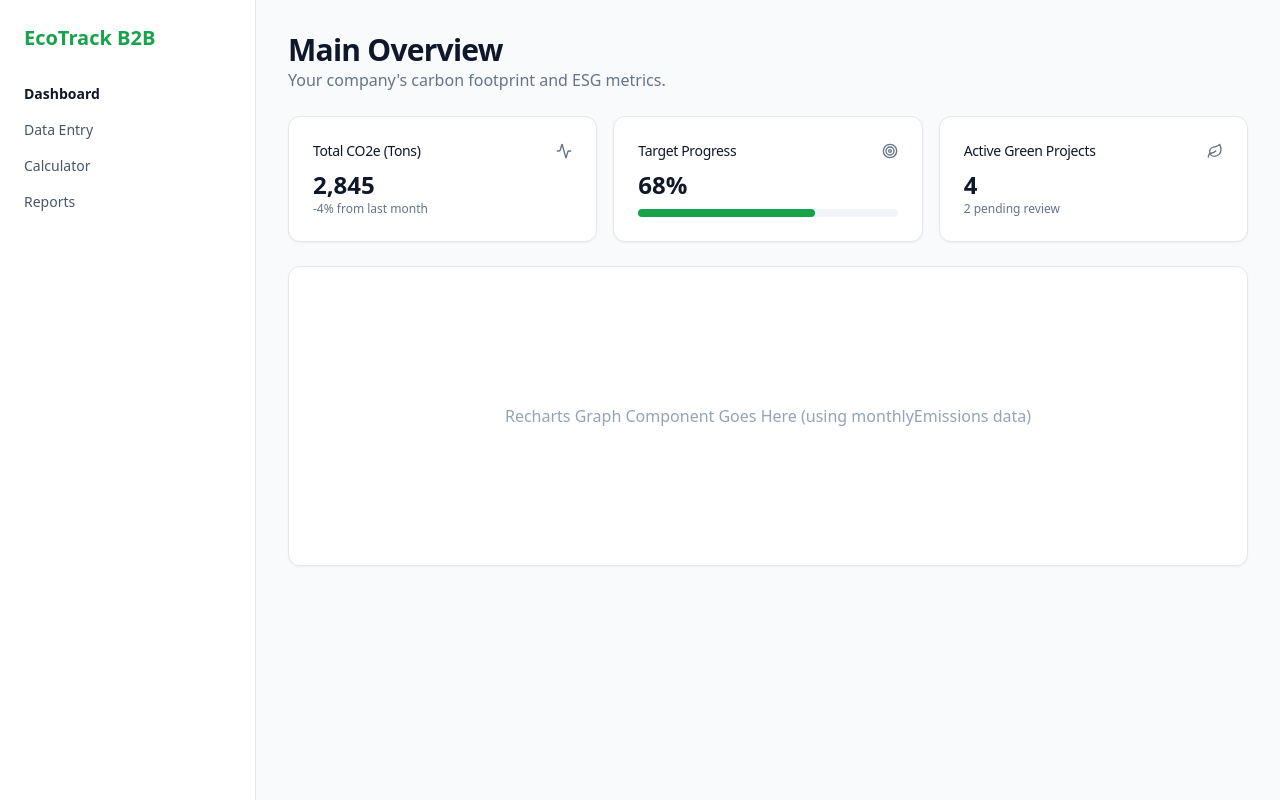
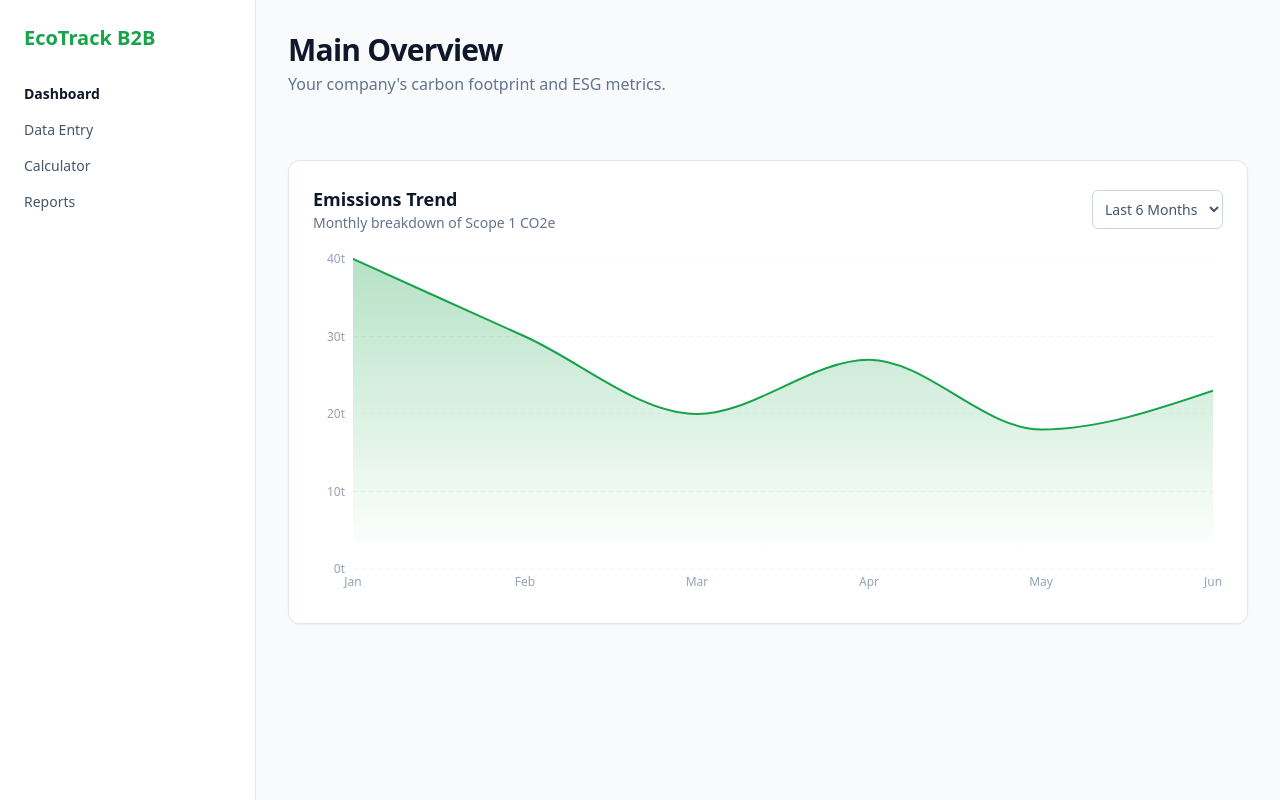
Before and after one commit to Naruto7H/EGSTRACKER, a Next.js app: page / in a window 1280 px wide. Built offline with nearby package versions, Linux system fonts and the light colour scheme.

Commit message:
Enhance Dashboard with Emissions Chart and styles
Updated the Dashboard component to include an interactive emissions chart and improved layout styles.

```diff
--- a/src/app/(dashboard)/page.tsx
+++ b/src/app/(dashboard)/page.tsx
@@ -1,49 +1,33 @@
-import { kpiData, monthlyEmissions } from "@/lib/mock-data";
+import { kpiData } from "@/lib/mock-data";
 import { Activity, Leaf, Target } from "lucide-react";
+import EmissionsChart from "@/components/charts/EmissionsChart";
 
 export default function Dashboard() {
   return (
-    <div className="space-y-6">
+    <div className="space-y-8 animate-in fade-in duration-500">
       <header>
-        <h2 className="text-3xl font-bold tracking-tight">Main Overview</h2>
-        <p className="text-slate-500">Your company's carbon footprint and ESG metrics.</p>
+        <h2 className="text-3xl font-bold tracking-tight text-slate-900">Main Overview</h2>
+        <p className="text-slate-500 mt-1">Your company's carbon footprint and ESG metrics.</p>
       </header>
 
       {/* KPI Cards */}
-      <div className="grid gap-4 md:grid-cols-3">
-        <div className="rounded-xl border bg-white p-6 shadow-sm">
-          <div className="flex items-center justify-between space-y-0 pb-2">
-            <h3 className="tracking-tight text-sm font-medium">Total CO2e (Tons)</h3>
-            <Activity className="h-4 w-4 text-slate-500" />
-          </div>
-          <div className="text-2xl font-bold">{kpiData.totalEmissions}</div>
-          <p className="text-xs text-slate-500">-4% from last month</p>
-        </div>
-
-        <div className="rounded-xl border bg-white p-6 shadow-sm">
-          <div className="flex items-center justify-between space-y-0 pb-2">
-            <h3 className="tracking-tight text-sm font-medium">Target Progress</h3>
-            <Target className="h-4 w-4 text-slate-500" />
-          </div>
-          <div className="text-2xl font-bold">{kpiData.targetProgress}%</div>
-          <div className="mt-2 h-2 w-full rounded-full bg-slate-100">
-             <div className="h-2 rounded-full bg-primary" style={{ width: `${kpiData.targetProgress}%` }} />
-          </div>
-        </div>
-
-        <div className="rounded-xl border bg-white p-6 shadow-sm">
-          <div className="flex items-center justify-between space-y-0 pb-2">
-            <h3 className="tracking-tight text-sm font-medium">Active Green Projects</h3>
-            <Leaf className="h-4 w-4 text-slate-500" />
-          </div>
-          <div className="text-2xl font-bold">{kpiData.activeProjects}</div>
-          <p className="text-xs text-slate-500">2 pending review</p>
-        </div>
+      <div className="grid gap-6 md:grid-cols-3">
+        {/* ... (Keep the existing 3 KPI cards here) ... */}
       </div>
 
-      {/* Chart Placeholder / Data Table area */}
-      <div className="rounded-xl border bg-white p-6 shadow-sm min-h-[300px] flex items-center justify-center text-slate-400">
-        Recharts Graph Component Goes Here (using monthlyEmissions data)
+      {/* Interactive Chart Section */}
+      <div className="rounded-xl border border-slate-200 bg-white p-6 shadow-sm">
+        <div className="flex items-center justify-between mb-4">
+          <div>
+            <h3 className="text-lg font-semibold text-slate-900">Emissions Trend</h3>
+            <p className="text-sm text-slate-500">Monthly breakdown of Scope 1 CO2e</p>
+          </div>
+          <select className="rounded-md border border-slate-300 p-2 text-sm text-slate-600 bg-white outline-none focus:ring-2 focus:ring-primary/20">
+            <option>Last 6 Months</option>
+            <option>Year to Date</option>
+          </select>
+        </div>
+        <EmissionsChart />
       </div>
     </div>
   );
```
